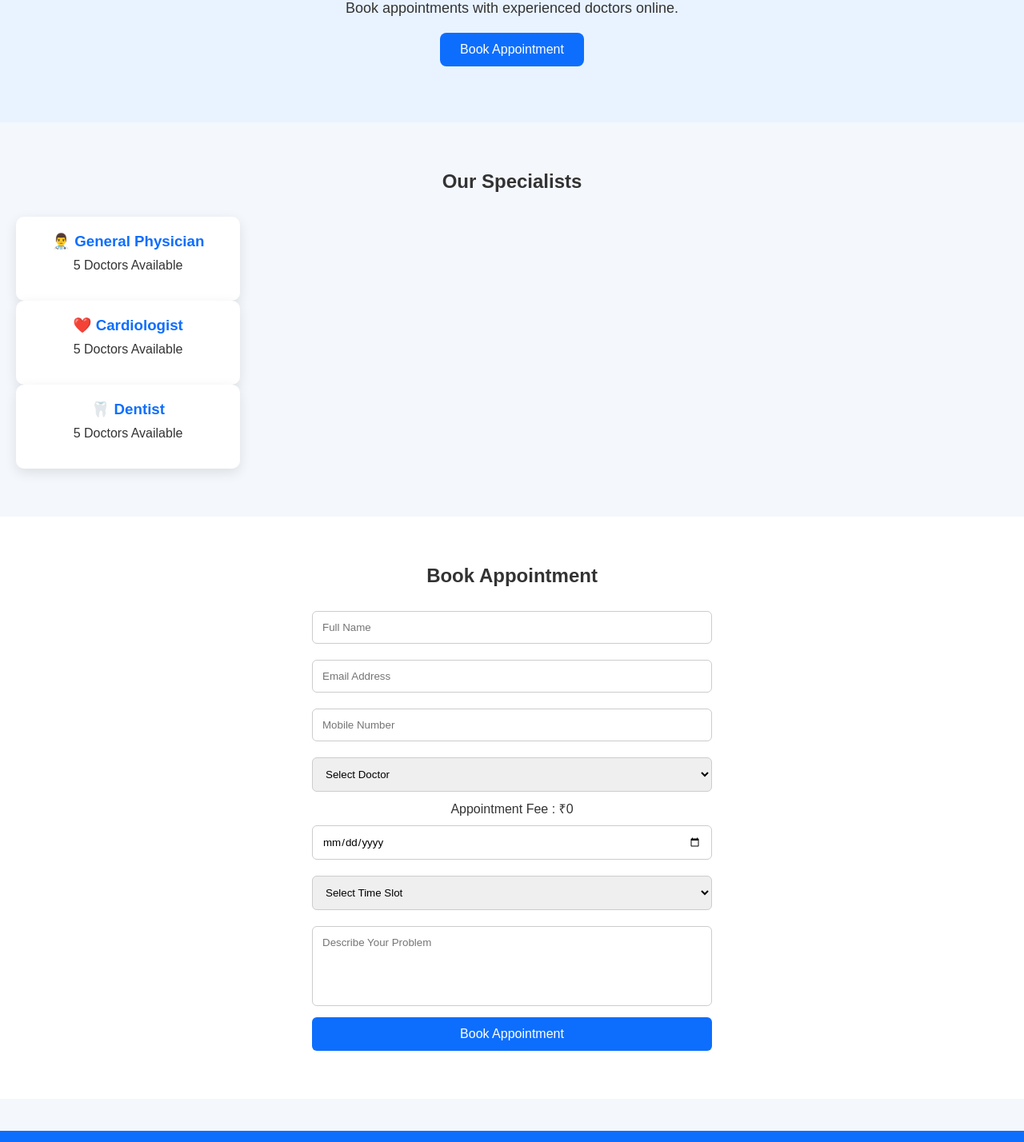
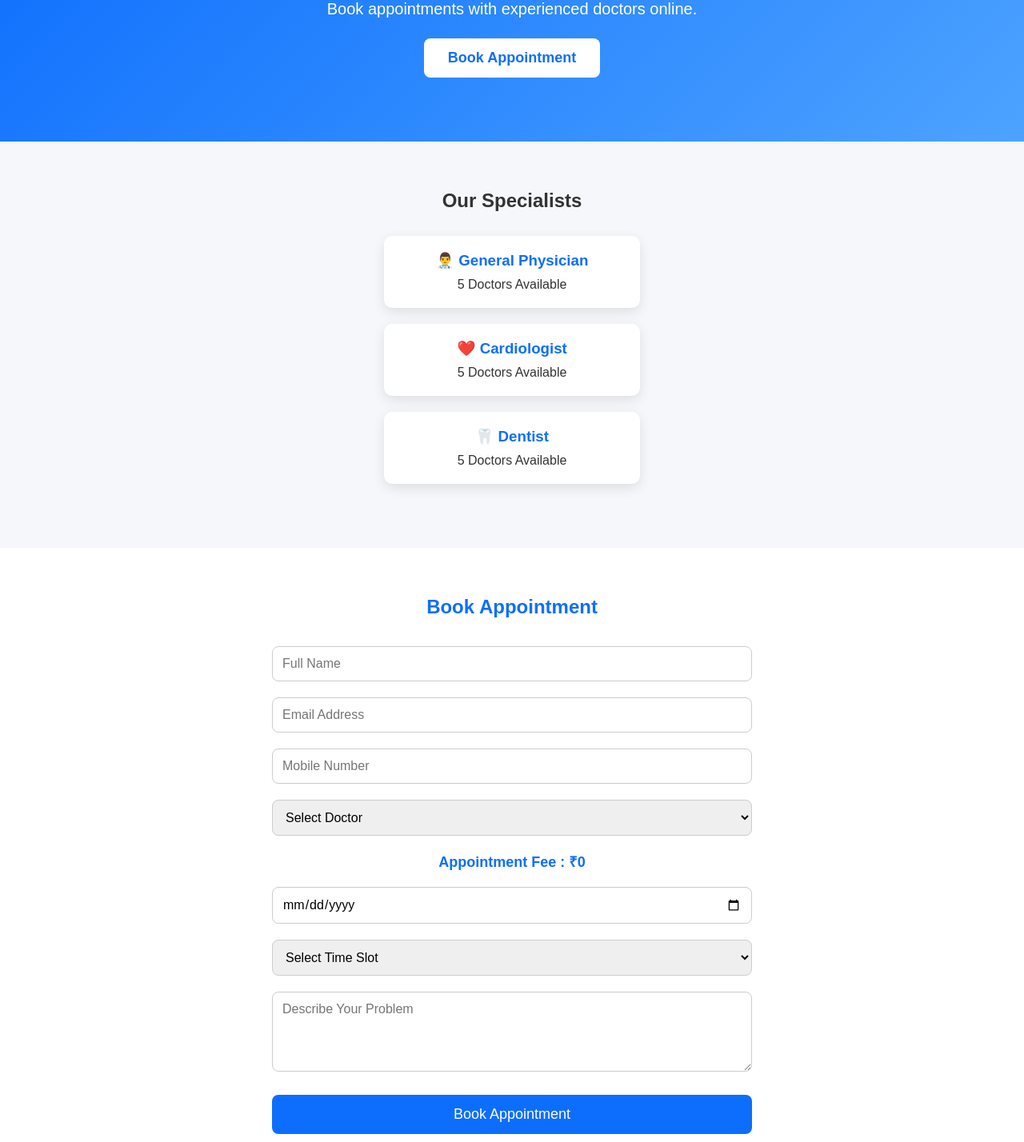
Before and after one commit to aadilansari242008-stack/Docter-appointment-, a plain HTML site: page index.html in a window 1280 px wide. Shown: the part 207-1635 px from the top of the page at 80% size. Drawn offline with Linux system fonts and the light colour scheme.

Commit message:
Update style.css

```diff
--- a/style.css
+++ b/style.css
@@ -5,21 +5,32 @@
     font-family:Arial,sans-serif;
 }
 
+html{
+    scroll-behavior:smooth;
+}
+
 body{
-    background:#f4f7fc;
+    background:#f5f7fa;
     color:#333;
 }
 
 header{
     background:#0d6efd;
-    color:#fff;
-    padding:20px 10%;
+    padding:15px 30px;
+    position:sticky;
+    top:0;
+    z-index:1000;
 }
 
 .container{
     display:flex;
     justify-content:space-between;
     align-items:center;
+}
+
+header h1{
+    color:#fff;
+    font-size:32px;
 }
 
 nav a{
@@ -30,13 +41,14 @@ nav a{
 }
 
 nav a:hover{
-    text-decoration:underline;
+    color:#ffd700;
 }
 
 .hero{
+    background:linear-gradient(135deg,#0d6efd,#4da3ff);
+    color:white;
     text-align:center;
-    padding:70px 20px;
-    background:#e9f3ff;
+    padding:80px 20px;
 }
 
 .hero h2{
@@ -45,22 +57,23 @@ nav a:hover{
 }
 
 .hero p{
-    font-size:18px;
-    margin-bottom:20px;
+    font-size:20px;
+    margin-bottom:25px;
 }
 
 .hero button{
-    background:#0d6efd;
-    color:#fff;
+    padding:14px 30px;
     border:none;
-    padding:12px 25px;
     border-radius:8px;
-    font-size:16px;
+    background:#fff;
+    color:#0d6efd;
+    font-size:18px;
     cursor:pointer;
+    font-weight:bold;
 }
 
 .hero button:hover{
-    background:#084298;
+    background:#ffd700;
 }
 
 .doctors{
@@ -72,85 +85,75 @@ nav a:hover{
     margin-bottom:30px;
 }
 
-.doctor-container{
-    display:flex;
-    justify-content:center;
-    gap:20px;
-    flex-wrap:wrap;
+.doctor-card{
+    background:#fff;
+    width:320px;
+    margin:20px auto;
+    padding:20px;
+    border-radius:10px;
+    box-shadow:0 5px 15px rgba(0,0,0,.1);
+    transition:.3s;
 }
 
-.doctor-card{
-    background:#fff;
-    width:280px;
-    padding:20px;
-    border-radius:10px;
-    box-shadow:0 5px 15px rgba(0,0,0,0.1);
+.doctor-card:hover{
+    transform:translateY(-5px);
 }
 
 .doctor-card h3{
     color:#0d6efd;
     margin-bottom:10px;
-}
-
-.doctor-card p{
-    margin-bottom:15px;
-}
-
-.doctor-card button{
-    background:#0d6efd;
-    color:white;
-    border:none;
-    padding:10px 20px;
-    border-radius:5px;
-    cursor:pointer;
-}
-
-.doctor-card button:hover{
-    background:#084298;
-}
-
-.appointment{
+        }.appointment{
     background:#fff;
     padding:60px 20px;
     text-align:center;
 }
 
 .appointment h2{
-    margin-bottom:20px;
+    color:#0d6efd;
+    margin-bottom:25px;
 }
 
-.appointment form{
-    max-width:500px;
+form{
+    max-width:600px;
     margin:auto;
 }
 
-.appointment input,
-.appointment select,
-.appointment textarea{
+form input,
+form select,
+form textarea{
     width:100%;
     padding:12px;
     margin:10px 0;
     border:1px solid #ccc;
-    border-radius:6px;
+    border-radius:8px;
+    font-size:16px;
 }
 
-.appointment textarea{
+form textarea{
     height:100px;
-    resize:none;
+    resize:vertical;
 }
 
-.appointment button{
+#fee{
+    font-size:18px;
+    font-weight:bold;
+    color:#0d6efd;
+    margin:10px 0;
+}
+
+form button{
     width:100%;
-    padding:12px;
+    padding:14px;
     background:#0d6efd;
     color:#fff;
     border:none;
-    border-radius:6px;
+    border-radius:8px;
+    font-size:18px;
     cursor:pointer;
-    font-size:16px;
+    margin-top:15px;
 }
 
-.appointment button:hover{
+form button:hover{
     background:#084298;
 }
 
@@ -158,12 +161,16 @@ footer{
     background:#0d6efd;
     color:#fff;
     text-align:center;
-    padding:20px;
+    padding:30px 20px;
     margin-top:40px;
 }
 
+footer h2{
+    margin-bottom:10px;
+}
+
 footer p{
-    margin:8px 0;
+    margin:6px 0;
 }
 
 @media(max-width:768px){
@@ -177,12 +184,16 @@ footer p{
 }
 
 nav a{
-        display:block;
-        margin:10px 0;
+    display:inline-block;
+    margin:8px;
 }
 
 .hero h2{
-        font-size:28px;
+    font-size:30px;
+}
+
+.hero p{
+    font-size:18px;
 }
 
 .doctor-card{
```
Lines whose indentation alone changed are shown as unchanged.
